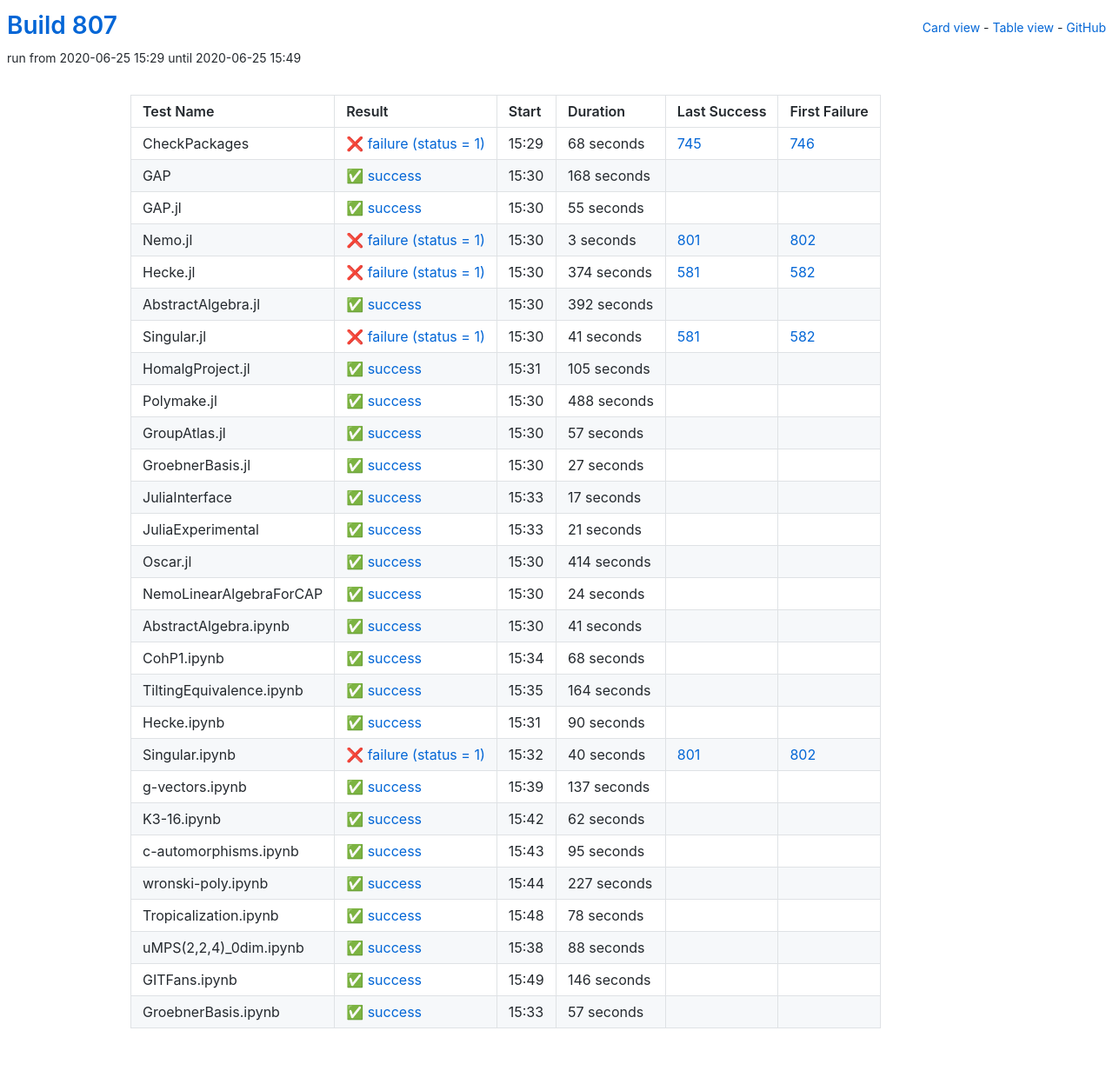
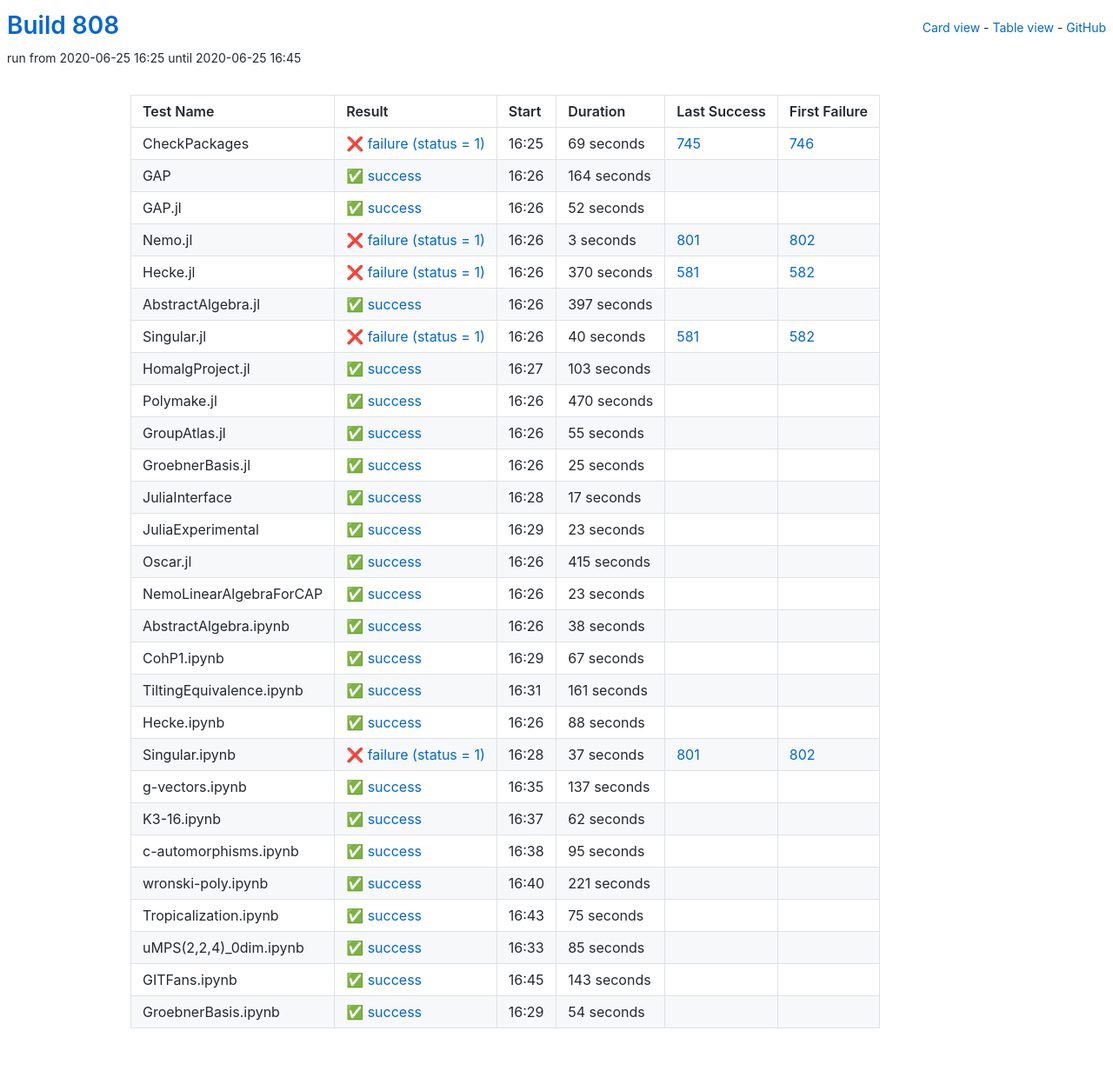
Before and after one commit to oscar-system/oscar-ci-status-1.4, a Jekyll site: the page built from table.html, in a window 1280 px wide. Shown: the whole page at 87% size. Built offline with Jekyll 4.4.1, drawn with Linux system fonts in a browser that asks for light colours.

Commit message:
Build #808

```diff
--- a/_data/ci.yml
+++ b/_data/ci.yml
@@ -1,6 +1,6 @@
 ---
-build: 807
-build_url: https://oscarci.mathematik.uni-kl.de/job/oscar-julia-1.4/807/
+build: 808
+build_url: https://oscarci.mathematik.uni-kl.de/job/oscar-julia-1.4/808/
 job: oscar-julia-1.4
 organization: oscar-system
 repo: oscar-ci-status-1.4
@@ -8,44 +8,44 @@ repourl: https://github.com/oscar-system/oscar-ci-status-1.4
 tests:
 - name: CheckPackages
   id: checkpackages
-  log: https://oscarci.mathematik.uni-kl.de/job/oscar-julia-1.4/807/artifact/logs/build-807/CheckPackages.log
-  start: 2020-06-25 15:29
+  log: https://oscarci.mathematik.uni-kl.de/job/oscar-julia-1.4/808/artifact/logs/build-808/CheckPackages.log
+  start: 2020-06-25 16:25
   success: false
   exitcode: 1
   status: failure
-  duration: 68
+  duration: 69
   last_success: 745
   last_success_url: https://oscarci.mathematik.uni-kl.de/job/oscar-julia-1.4/745/
   first_failure: 746
   first_failure_url: https://oscarci.mathematik.uni-kl.de/job/oscar-julia-1.4/746/
 - name: GAP
   id: gap
-  log: https://oscarci.mathematik.uni-kl.de/job/oscar-julia-1.4/807/artifact/logs/build-807/GAP.log
-  start: 2020-06-25 15:30
+  log: https://oscarci.mathematik.uni-kl.de/job/oscar-julia-1.4/808/artifact/logs/build-808/GAP.log
+  start: 2020-06-25 16:26
   success: true
   exitcode: 0
   status: success
-  duration: 168
+  duration: 164
   last_success: false
   last_success_url:
   first_failure: false
   first_failure_url:
 - name: GAP.jl
   id: gap-jl
-  log: https://oscarci.mathematik.uni-kl.de/job/oscar-julia-1.4/807/artifact/logs/build-807/GAP.jl.log
-  start: 2020-06-25 15:30
+  log: https://oscarci.mathematik.uni-kl.de/job/oscar-julia-1.4/808/artifact/logs/build-808/GAP.jl.log
+  start: 2020-06-25 16:26
   success: true
   exitcode: 0
   status: success
-  duration: 55
+  duration: 52
   last_success: false
   last_success_url:
   first_failure: false
   first_failure_url:
 - name: Nemo.jl
   id: nemo-jl
-  log: https://oscarci.mathematik.uni-kl.de/job/oscar-julia-1.4/807/artifact/logs/build-807/Nemo.jl.log
-  start: 2020-06-25 15:30
+  log: https://oscarci.mathematik.uni-kl.de/job/oscar-julia-1.4/808/artifact/logs/build-808/Nemo.jl.log
+  start: 2020-06-25 16:26
   success: false
   exitcode: 1
   status: failure
@@ -56,92 +56,92 @@ tests:
   first_failure_url: https://oscarci.mathematik.uni-kl.de/job/oscar-julia-1.4/802/
 - name: Hecke.jl
   id: hecke-jl
-  log: https://oscarci.mathematik.uni-kl.de/job/oscar-julia-1.4/807/artifact/logs/build-807/Hecke.jl.log
-  start: 2020-06-25 15:30
+  log: https://oscarci.mathematik.uni-kl.de/job/oscar-julia-1.4/808/artifact/logs/build-808/Hecke.jl.log
+  start: 2020-06-25 16:26
   success: false
   exitcode: 1
   status: failure
-  duration: 374
+  duration: 370
   last_success: 581
   last_success_url: https://oscarci.mathematik.uni-kl.de/job/oscar-julia-1.4/581/
   first_failure: 582
   first_failure_url: https://oscarci.mathematik.uni-kl.de/job/oscar-julia-1.4/582/
 - name: AbstractAlgebra.jl
   id: abstractalgebra-jl
-  log: https://oscarci.mathematik.uni-kl.de/job/oscar-julia-1.4/807/artifact/logs/build-807/AbstractAlgebra.jl.log
-  start: 2020-06-25 15:30
+  log: https://oscarci.mathematik.uni-kl.de/job/oscar-julia-1.4/808/artifact/logs/build-808/AbstractAlgebra.jl.log
+  start: 2020-06-25 16:26
   success: true
   exitcode: 0
   status: success
-  duration: 392
+  duration: 397
   last_success: false
   last_success_url:
   first_failure: false
   first_failure_url:
 - name: Singular.jl
   id: singular-jl
-  log: https://oscarci.mathematik.uni-kl.de/job/oscar-julia-1.4/807/artifact/logs/build-807/Singular.jl.log
-  start: 2020-06-25 15:30
+  log: https://oscarci.mathematik.uni-kl.de/job/oscar-julia-1.4/808/artifact/logs/build-808/Singular.jl.log
+  start: 2020-06-25 16:26
   success: false
   exitcode: 1
   status: failure
-  duration: 41
+  duration: 40
   last_success: 581
   last_success_url: https://oscarci.mathematik.uni-kl.de/job/oscar-julia-1.4/581/
   first_failure: 582
   first_failure_url: https://oscarci.mathematik.uni-kl.de/job/oscar-julia-1.4/582/
 - name: HomalgProject.jl
   id: homalgproject-jl
-  log: https://oscarci.mathematik.uni-kl.de/job/oscar-julia-1.4/807/artifact/logs/build-807/HomalgProject.jl.log
-  start: 2020-06-25 15:31
+  log: https://oscarci.mathematik.uni-kl.de/job/oscar-julia-1.4/808/artifact/logs/build-808/HomalgProject.jl.log
+  start: 2020-06-25 16:27
   success: true
   exitcode: 0
   status: success
-  duration: 105
+  duration: 103
   last_success: false
   last_success_url:
   first_failure: false
   first_failure_url:
 - name: Polymake.jl
   id: polymake-jl
-  log: https://oscarci.mathematik.uni-kl.de/job/oscar-julia-1.4/807/artifact/logs/build-807/Polymake.jl.log
-  start: 2020-06-25 15:30
+  log: https://oscarci.mathematik.uni-kl.de/job/oscar-julia-1.4/808/artifact/logs/build-808/Polymake.jl.log
+  start: 2020-06-25 16:26
   success: true
   exitcode: 0
   status: success
-  duration: 488
+  duration: 470
   last_success: false
   last_success_url:
   first_failure: false
   first_failure_url:
 - name: GroupAtlas.jl
   id: groupatlas-jl
-  log: https://oscarci.mathematik.uni-kl.de/job/oscar-julia-1.4/807/artifact/logs/build-807/GroupAtlas.jl.log
-  start: 2020-06-25 15:30
+  log: https://oscarci.mathematik.uni-kl.de/job/oscar-julia-1.4/808/artifact/logs/build-808/GroupAtlas.jl.log
+  start: 2020-06-25 16:26
   success: true
   exitcode: 0
   status: success
-  duration: 57
+  duration: 55
   last_success: false
   last_success_url:
   first_failure: false
   first_failure_url:
 - name: GroebnerBasis.jl
   id: groebnerbasis-jl
-  log: https://oscarci.mathematik.uni-kl.de/job/oscar-julia-1.4/807/artifact/logs/build-807/GroebnerBasis.jl.log
-  start: 2020-06-25 15:30
+  log: https://oscarci.mathematik.uni-kl.de/job/oscar-julia-1.4/808/artifact/logs/build-808/GroebnerBasis.jl.log
+  start: 2020-06-25 16:26
   success: true
   exitcode: 0
   status: success
-  duration: 27
+  duration: 25
   last_success: false
   last_success_url:
   first_failure: false
   first_failure_url:
 - name: JuliaInterface
   id: juliainterface
-  log: https://oscarci.mathematik.uni-kl.de/job/oscar-julia-1.4/807/artifact/logs/build-807/JuliaInterface.log
-  start: 2020-06-25 15:33
+  log: https://oscarci.mathematik.uni-kl.de/job/oscar-julia-1.4/808/artifact/logs/build-808/JuliaInterface.log
+  start: 2020-06-25 16:28
   success: true
   exitcode: 0
   status: success
@@ -152,104 +152,104 @@ tests:
   first_failure_url:
 - name: JuliaExperimental
   id: juliaexperimental
-  log: https://oscarci.mathematik.uni-kl.de/job/oscar-julia-1.4/807/artifact/logs/build-807/JuliaExperimental.log
-  start: 2020-06-25 15:33
+  log: https://oscarci.mathematik.uni-kl.de/job/oscar-julia-1.4/808/artifact/logs/build-808/JuliaExperimental.log
+  start: 2020-06-25 16:29
   success: true
   exitcode: 0
   status: success
-  duration: 21
+  duration: 23
   last_success: false
   last_success_url:
   first_failure: false
   first_failure_url:
 - name: Oscar.jl
   id: oscar-jl
-  log: https://oscarci.mathematik.uni-kl.de/job/oscar-julia-1.4/807/artifact/logs/build-807/Oscar.jl.log
-  start: 2020-06-25 15:30
+  log: https://oscarci.mathematik.uni-kl.de/job/oscar-julia-1.4/808/artifact/logs/build-808/Oscar.jl.log
+  start: 2020-06-25 16:26
   success: true
   exitcode: 0
   status: success
-  duration: 414
+  duration: 415
   last_success: false
   last_success_url:
   first_failure: false
   first_failure_url:
 - name: NemoLinearAlgebraForCAP
   id: nemolinearalgebraforcap
-  log: https://oscarci.mathematik.uni-kl.de/job/oscar-julia-1.4/807/artifact/logs/build-807/NemoLinearAlgebraForCAP.log
-  start: 2020-06-25 15:30
+  log: https://oscarci.mathematik.uni-kl.de/job/oscar-julia-1.4/808/artifact/logs/build-808/NemoLinearAlgebraForCAP.log
+  start: 2020-06-25 16:26
   success: true
   exitcode: 0
   status: success
-  duration: 24
+  duration: 23
   last_success: false
   last_success_url:
   first_failure: false
   first_failure_url:
 - name: AbstractAlgebra.ipynb
   id: abstractalgebra-ipynb
-  log: https://oscarci.mathematik.uni-kl.de/job/oscar-julia-1.4/807/artifact/logs/build-807/AbstractAlgebra.ipynb.log
-  start: 2020-06-25 15:30
+  log: https://oscarci.mathematik.uni-kl.de/job/oscar-julia-1.4/808/artifact/logs/build-808/AbstractAlgebra.ipynb.log
+  start: 2020-06-25 16:26
   success: true
   exitcode: 0
   status: success
-  duration: 41
+  duration: 38
   last_success: false
   last_success_url:
   first_failure: false
   first_failure_url:
 - name: CohP1.ipynb
   id: cohp1-ipynb
-  log: https://oscarci.mathematik.uni-kl.de/job/oscar-julia-1.4/807/artifact/logs/build-807/CohP1.ipynb.log
-  start: 2020-06-25 15:34
+  log: https://oscarci.mathematik.uni-kl.de/job/oscar-julia-1.4/808/artifact/logs/build-808/CohP1.ipynb.log
+  start: 2020-06-25 16:29
   success: true
   exitcode: 0
   status: success
-  duration: 68
+  duration: 67
   last_success: false
   last_success_url:
   first_failure: false
   first_failure_url:
 - name: TiltingEquivalence.ipynb
   id: tiltingequivalence-ipynb
-  log: https://oscarci.mathematik.uni-kl.de/job/oscar-julia-1.4/807/artifact/logs/build-807/TiltingEquivalence.ipynb.log
-  start: 2020-06-25 15:35
+  log: https://oscarci.mathematik.uni-kl.de/job/oscar-julia-1.4/808/artifact/logs/build-808/TiltingEquivalence.ipynb.log
+  start: 2020-06-25 16:31
   success: true
   exitcode: 0
   status: success
-  duration: 164
+  duration: 161
   last_success: false
   last_success_url:
   first_failure: false
   first_failure_url:
 - name: Hecke.ipynb
   id: hecke-ipynb
-  log: https://oscarci.mathematik.uni-kl.de/job/oscar-julia-1.4/807/artifact/logs/build-807/Hecke.ipynb.log
-  start: 2020-06-25 15:31
+  log: https://oscarci.mathematik.uni-kl.de/job/oscar-julia-1.4/808/artifact/logs/build-808/Hecke.ipynb.log
+  start: 2020-06-25 16:26
   success: true
   exitcode: 0
   status: success
-  duration: 90
+  duration: 88
   last_success: false
   last_success_url:
   first_failure: false
   first_failure_url:
 - name: Singular.ipynb
   id: singular-ipynb
-  log: https://oscarci.mathematik.uni-kl.de/job/oscar-julia-1.4/807/artifact/logs/build-807/Singular.ipynb.log
-  start: 2020-06-25 15:32
+  log: https://oscarci.mathematik.uni-kl.de/job/oscar-julia-1.4/808/artifact/logs/build-808/Singular.ipynb.log
+  start: 2020-06-25 16:28
   success: false
   exitcode: 1
   status: failure
-  duration: 40
+  duration: 37
   last_success: 801
   last_success_url: https://oscarci.mathematik.uni-kl.de/job/oscar-julia-1.4/801/
   first_failure: 802
   first_failure_url: https://oscarci.mathematik.uni-kl.de/job/oscar-julia-1.4/802/
 - name: g-vectors.ipynb
   id: g-vectors-ipynb
-  log: https://oscarci.mathematik.uni-kl.de/job/oscar-julia-1.4/807/artifact/logs/build-807/g-vectors.ipynb.log
-  start: 2020-06-25 15:39
+  log: https://oscarci.mathematik.uni-kl.de/job/oscar-julia-1.4/808/artifact/logs/build-808/g-vectors.ipynb.log
+  start: 2020-06-25 16:35
   success: true
   exitcode: 0
   status: success
@@ -260,8 +260,8 @@ tests:
   first_failure_url:
 - name: K3-16.ipynb
   id: k3-16-ipynb
-  log: https://oscarci.mathematik.uni-kl.de/job/oscar-julia-1.4/807/artifact/logs/build-807/K3-16.ipynb.log
-  start: 2020-06-25 15:42
+  log: https://oscarci.mathematik.uni-kl.de/job/oscar-julia-1.4/808/artifact/logs/build-808/K3-16.ipynb.log
+  start: 2020-06-25 16:37
   success: true
   exitcode: 0
   status: success
@@ -272,8 +272,8 @@ tests:
   first_failure_url:
 - name: c-automorphisms.ipynb
   id: c-automorphisms-ipynb
-  log: https://oscarci.mathematik.uni-kl.de/job/oscar-julia-1.4/807/artifact/logs/build-807/c-automorphisms.ipynb.log
-  start: 2020-06-25 15:43
+  log: https://oscarci.mathematik.uni-kl.de/job/oscar-julia-1.4/808/artifact/logs/build-808/c-automorphisms.ipynb.log
+  start: 2020-06-25 16:38
   success: true
   exitcode: 0
   status: success
@@ -284,60 +284,60 @@ tests:
   first_failure_url:
 - name: wronski-poly.ipynb
   id: wronski-poly-ipynb
-  log: https://oscarci.mathematik.uni-kl.de/job/oscar-julia-1.4/807/artifact/logs/build-807/wronski-poly.ipynb.log
-  start: 2020-06-25 15:44
+  log: https://oscarci.mathematik.uni-kl.de/job/oscar-julia-1.4/808/artifact/logs/build-808/wronski-poly.ipynb.log
+  start: 2020-06-25 16:40
   success: true
   exitcode: 0
   status: success
-  duration: 227
+  duration: 221
   last_success: false
   last_success_url:
   first_failure: false
   first_failure_url:
 - name: Tropicalization.ipynb
   id: tropicalization-ipynb
-  log: https://oscarci.mathematik.uni-kl.de/job/oscar-julia-1.4/807/artifact/logs/build-807/Tropicalization.ipynb.log
-  start: 2020-06-25 15:48
+  log: https://oscarci.mathematik.uni-kl.de/job/oscar-julia-1.4/808/artifact/logs/build-808/Tropicalization.ipynb.log
+  start: 2020-06-25 16:43
   success: true
   exitcode: 0
   status: success
-  duration: 78
+  duration: 75
   last_success: false
   last_success_url:
   first_failure: false
   first_failure_url:
 - name: uMPS(2,2,4)_0dim.ipynb
   id: umps-2-2-4-0dim-ipynb
-  log: https://oscarci.mathematik.uni-kl.de/job/oscar-julia-1.4/807/artifact/logs/build-807/uMPS-2-2-4-_0dim.ipynb.log
-  start: 2020-06-25 15:38
+  log: https://oscarci.mathematik.uni-kl.de/job/oscar-julia-1.4/808/artifact/logs/build-808/uMPS-2-2-4-_0dim.ipynb.log
+  start: 2020-06-25 16:33
   success: true
   exitcode: 0
   status: success
-  duration: 88
+  duration: 85
   last_success: false
   last_success_url:
   first_failure: false
   first_failure_url:
 - name: GITFans.ipynb
   id: gitfans-ipynb
-  log: https://oscarci.mathematik.uni-kl.de/job/oscar-julia-1.4/807/artifact/logs/build-807/GITFans.ipynb.log
-  start: 2020-06-25 15:49
+  log: https://oscarci.mathematik.uni-kl.de/job/oscar-julia-1.4/808/artifact/logs/build-808/GITFans.ipynb.log
+  start: 2020-06-25 16:45
   success: true
   exitcode: 0
   status: success
-  duration: 146
+  duration: 143
   last_success: false
   last_success_url:
   first_failure: false
   first_failure_url:
 - name: GroebnerBasis.ipynb
   id: groebnerbasis-ipynb
-  log: https://oscarci.mathematik.uni-kl.de/job/oscar-julia-1.4/807/artifact/logs/build-807/GroebnerBasis.ipynb.log
-  start: 2020-06-25 15:33
+  log: https://oscarci.mathematik.uni-kl.de/job/oscar-julia-1.4/808/artifact/logs/build-808/GroebnerBasis.ipynb.log
+  start: 2020-06-25 16:29
   success: true
   exitcode: 0
   status: success
-  duration: 57
+  duration: 54
   last_success: false
   last_success_url:
   first_failure: false
```
Also changed, not shown: README.md.
